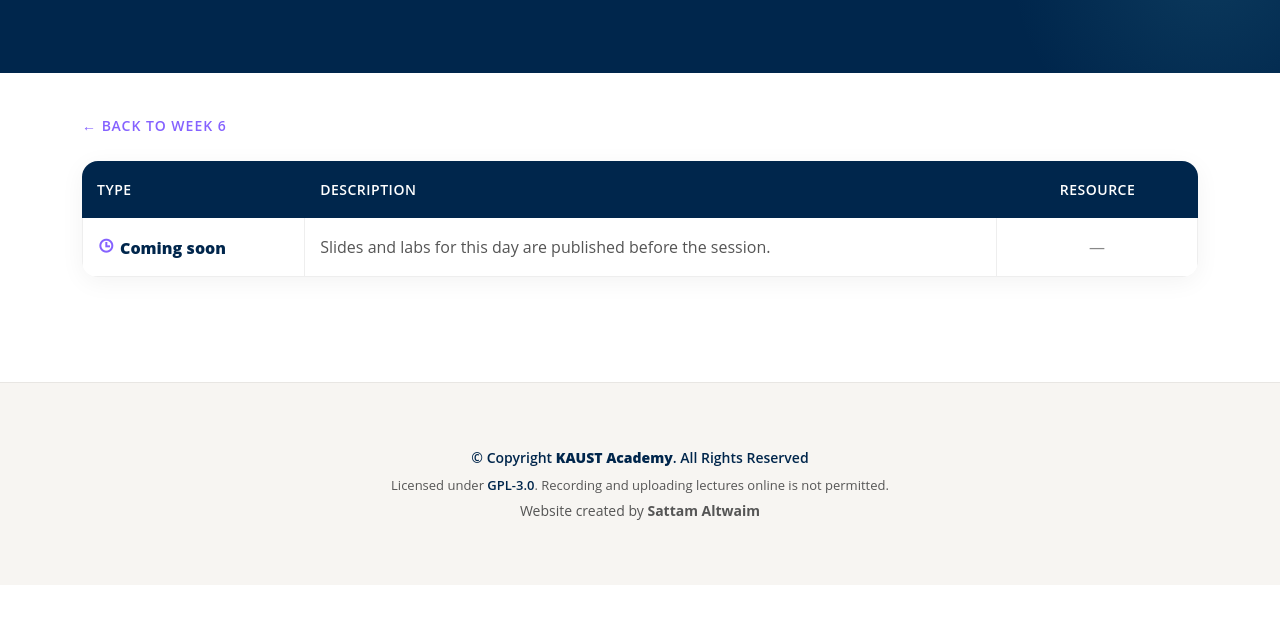
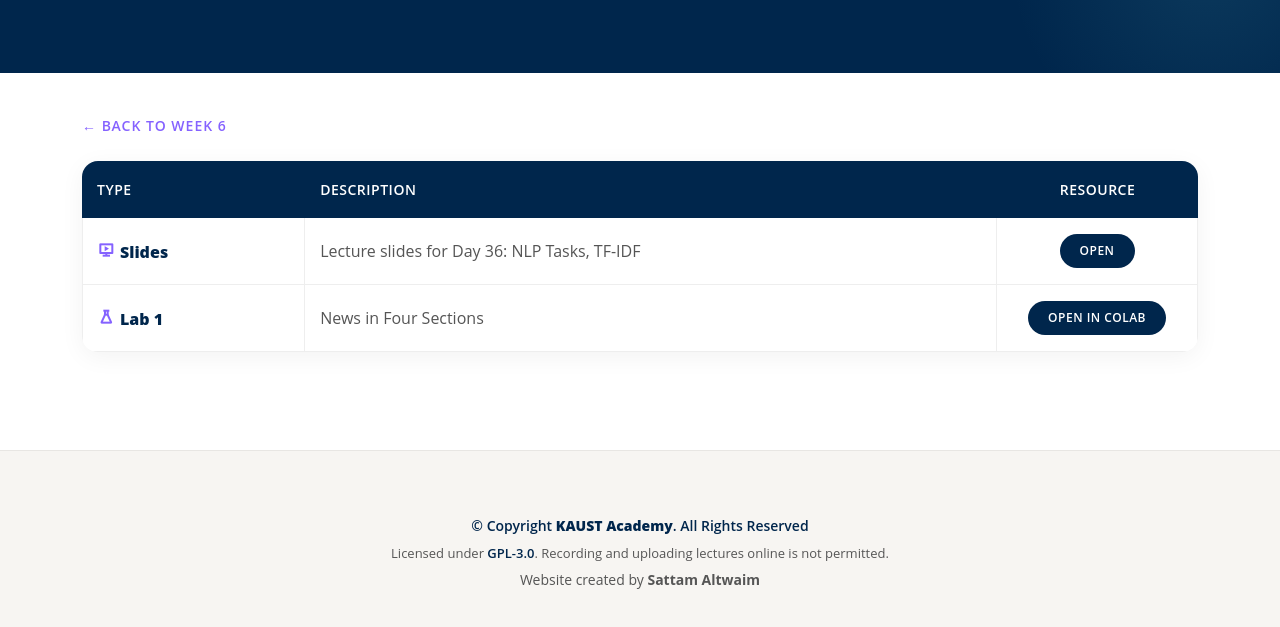
Before and after one commit to KAUST-Academy/Olympiad2027, a plain HTML site: page L1/week6/day1.html in a window 1280 px wide. Shown: the part 215-842 px from the top of the page. Before the commit the page ends 800 px from the top, so only its background shows below. Drawn offline with Linux system fonts and the light colour scheme.

Commit message:
feat(L1/day36): slides on NLP tasks, tokenization and TF-IDF, and the evaluated lab News in Four Sections

```diff
--- a/L1/week6/day1.html
+++ b/L1/week6/day1.html
@@ -72,9 +72,14 @@
           </thead>
           <tbody>
             <tr>
-              <td><strong><i class="ri-time-line" style="color: var(--accent-purple); margin-right: 6px;"></i>Coming soon</strong></td>
-              <td>Slides and labs for this day are published before the session.</td>
-              <td class="text-center"><span style="color:#888;">&mdash;</span></td>
+              <td><strong><i class="ri-slideshow-3-line" style="color: var(--accent-purple); margin-right: 6px;"></i>Slides</strong></td>
+              <td>Lecture slides for Day 36: NLP Tasks, TF-IDF</td>
+              <td class="text-center"><a href="../Lectures/Week6_NLP/Day36_NLP_Tasks_TF_IDF.pdf" target="_blank" class="table-btn">Open</a></td>
+            </tr>
+            <tr>
+              <td><strong><i class="ri-flask-line" style="color: var(--accent-purple); margin-right: 6px;"></i>Lab 1</strong></td>
+              <td>News in Four Sections</td>
+              <td class="text-center"><a href="https://colab.research.google.com/github/KAUST-Academy/Olympiad2027/blob/main/L1/Labs/Week6_NLP/Day36_Lab1_News_in_Four_Sections_Exercise.ipynb" target="_blank" class="table-btn">Open in Colab</a></td>
             </tr>
 
           </tbody>
```
Also changed, not shown: 2 other files.
